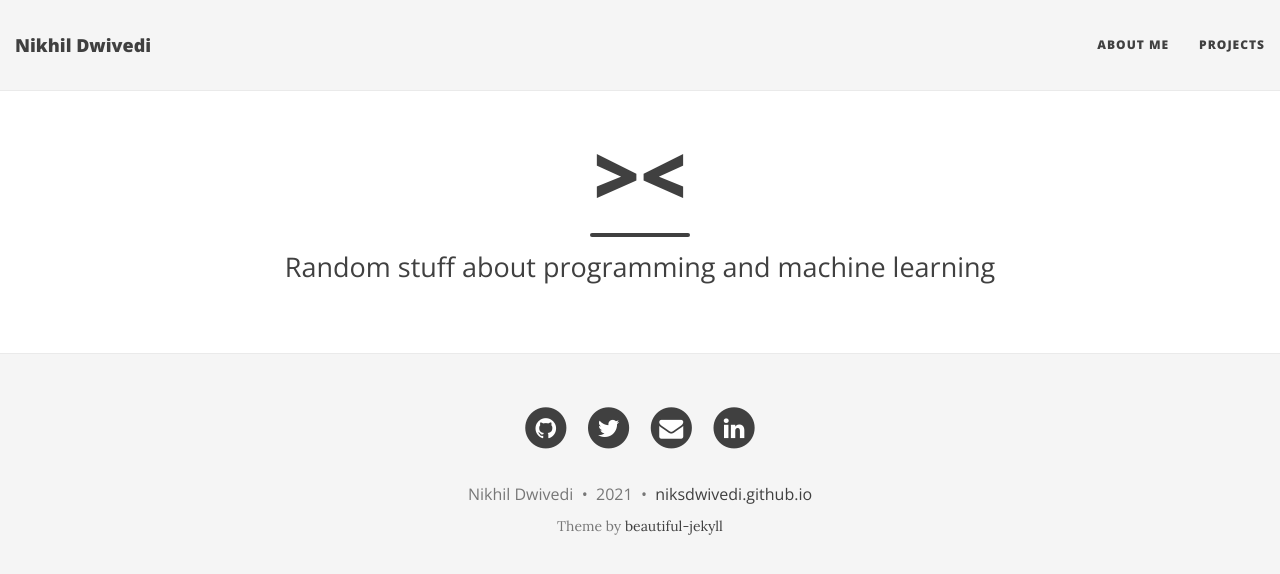
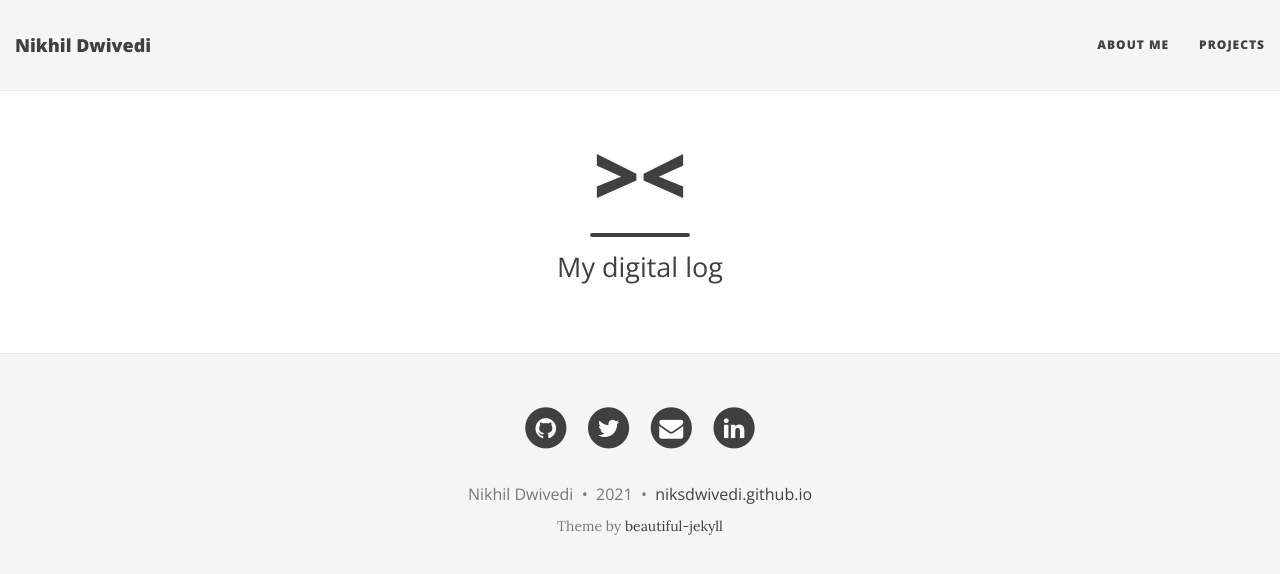
Before and after one commit to niksdwivedi/niksdwivedi.github.io, a Jekyll site: the page built from index.html, in a window 1280 px wide. Shown: the top 574 px of the page. Built offline with Jekyll 4.4.1, drawn with Linux system fonts in a browser that asks for light colours; nearby versions of some CDN libraries; the list of posts is cut into pages by our own code.

Commit message:
Try title change

```diff
--- a/index.html
+++ b/index.html
@@ -1,7 +1,7 @@
 ---
 layout: page
 title: '><'
-subtitle: Random stuff about programming and machine learning
+subtitle: My digital log
 use-site-title: true
 ---
 
```
